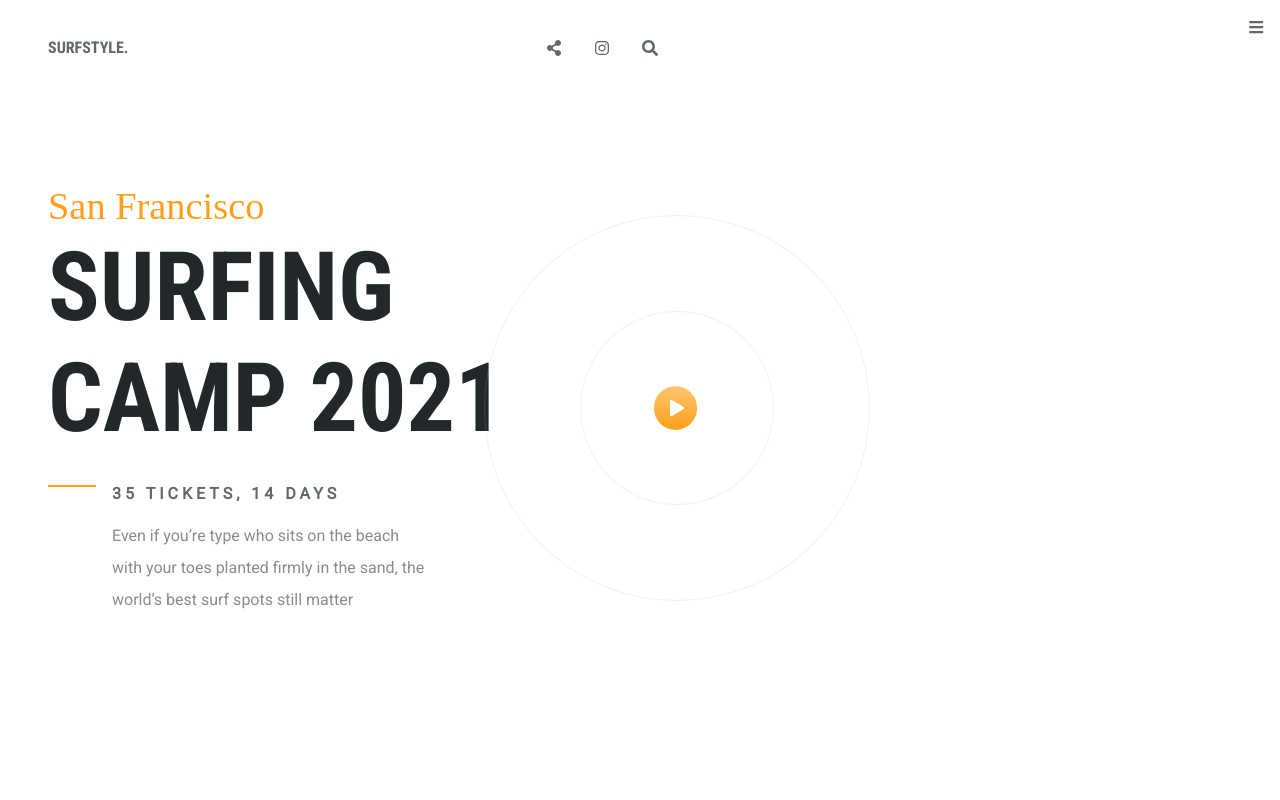
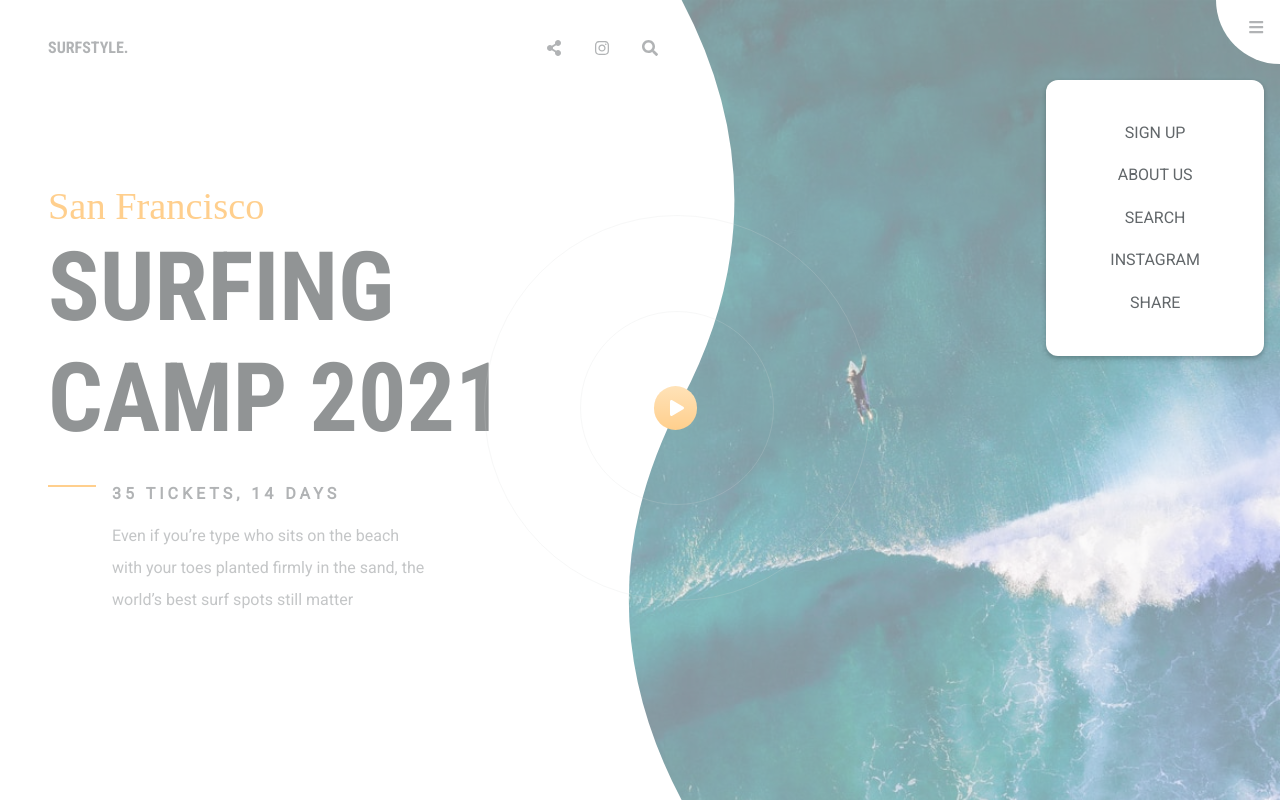
Before and after one commit to kepler003/surfstyle, a React app: page / in a window 1280 px wide. Shown: the top 800 px of the page. Built offline with nearby package versions, Linux system fonts and the light colour scheme; a web font is replaced by a local one.

Commit message:
Molecules -> Create Menu modal

```diff
--- a/src/components/molecules/HeaderNav.js
+++ b/src/components/molecules/HeaderNav.js
@@ -1,18 +1,13 @@
 import React from 'react';
 import { Button, Icon } from 'atoms/atoms';
-import Search from 'molecules/Search';
+import { Search, Menu } from 'molecules/molecules';
 
 
-export default () => {
-
-  return (
-    <nav className="header__nav">
-      <Button className="header__nav-btn" shape="rounded"><Icon icon="share-alt" /></Button>
-      <Button className="header__nav-btn" shape="rounded"><Icon icon="instagram" /></Button>
-      <Search />
-      <Button className="header__nav-btn header__nav-btn--menu" shape="rounded">
-        <Icon icon="bars" />
-      </Button>
-    </nav>
-  )
-};
+export default () => (
+  <nav className="header__nav">
+    <Button className="header__nav-btn" shape="rounded"><Icon icon="share-alt" /></Button>
+    <Button className="header__nav-btn" shape="rounded"><Icon icon="instagram" /></Button>
+    <Search />
+    <Menu />
+  </nav>
+);
--- /dev/null
+++ b/src/components/molecules/Menu.js
@@ -0,0 +1,71 @@
+import React, { useState } from 'react';
+import ReactModal from 'react-modal';
+import { Button, Icon } from 'atoms/atoms';
+
+
+export default () => {
+
+  const [isOpen, setIsOpen] = useState(true);
+  const [willClose, setWillClose] = useState(false);
+
+
+  const openModal = () => {
+    setIsOpen(true);
+  }
+
+  const closeModal = () => {
+    setIsOpen(false);
+    setWillClose(true);
+  };
+
+  const getParentSelector = () => document.querySelector('#root');
+
+
+  const handleLinkClick = (e) => {
+    e.preventDefault();
+    closeModal();
+  };
+
+
+  return (
+    <>
+      <Button
+        className="header__nav-btn header__nav-btn--menu"
+        shape="rounded"
+        onClick={ openModal }
+      >
+        <Icon icon="bars" />
+      </Button>
+      <ReactModal
+        overlayClassName={`menu ${willClose ? 'menu--close' : ''}`}
+        className=       {`menu__content ${willClose ? 'menu__content--close' : ''}}`}
+        parentSelector=  { getParentSelector }
+        appElement=      { document.querySelector('#root') }
+        isOpen=          { isOpen }
+        onRequestClose=  { closeModal }
+        onAfterClose=    { () => setWillClose(false) }
+        closeTimeoutMS=  { 250 }
+      >
+        <div className="menu__box">
+          <ul className="menu__list">
+            <li className="menu__item">
+              <a className="menu__link" href="/" onClick={ handleLinkClick }>SIGN UP</a>
+            </li>
+            <li className="menu__item">
+              <a className="menu__link" href="/" onClick={ handleLinkClick }>ABOUT US</a>
+            </li>
+            <li className="menu__item">
+              <a className="menu__link" href="/" onClick={ handleLinkClick }>SEARCH</a>
+            </li>
+            <li className="menu__item">
+              <a className="menu__link" href="/" onClick={ handleLinkClick }>INSTAGRAM</a>
+            </li>
+            <li className="menu__item">
+              <a className="menu__link" href="/" onClick={ handleLinkClick }>SHARE</a>
+            </li>
+          </ul>
+        </div>
+      </ReactModal>
+    </>
+  );
+};
--- a/src/components/molecules/molecules.js
+++ b/src/components/molecules/molecules.js
@@ -1,4 +1,5 @@
 import HeaderNav from 'molecules/HeaderNav';
 import Search from 'molecules/Search';
+import Menu from 'molecules/Menu';
 
-export { HeaderNav, Search };
+export { HeaderNav, Search, Menu };
--- /dev/null
+++ b/src/styles/_menu.scss
@@ -0,0 +1,118 @@
+
+$animation-duration: 250ms;
+
+.menu {
+  @include flex-center;
+  background-color: transparent;
+  position: fixed;
+  top: 0;
+  left: 0;
+  right: 0;
+  bottom: 0;
+  z-index: 100;
+  animation: animate-menu-overlay-open $animation-duration;
+  animation-fill-mode: forwards;
+
+  &--close {
+    animation: animate-menu-overlay-close $animation-duration;
+    animation-fill-mode: forwards;
+  }
+
+  &__content {
+    max-width: calc(100% - #{$size-4 * 2});
+    position: absolute;
+    top: $size-8 + $size-4;
+    right: $size-4;
+
+    &:focus {
+      outline: none;
+    }
+  }
+
+  &__box {
+    padding: $size-6 $size-8;
+    background-color: $white;
+    border-radius: $radius-3;
+    box-shadow: $shadow-2;
+  }
+
+  &__list {
+    @include flex-center;
+    @include flex-column;
+    list-style: none;
+  }
+
+  &__item {
+    margin: $size-3 0;
+    overflow: hidden;
+    animation: 0ms linear 250ms hide-underline;
+    animation-fill-mode: forwards;
+  }
+
+  &__link {
+    @include flex-center;
+    color: $font-color;
+    text-decoration: none;
+    position: relative;
+
+    &::after {
+      content: '';
+      width: 0;
+      height: 1px;
+      background-color: $secondary-4;
+      position: absolute;
+      bottom: -$size-2;
+      animation: animate-underline-close 250ms;
+      animation-fill-mode: forwards;
+    }
+
+    &:hover {
+      color: $secondary-4;
+
+      &::after {
+        content: '';
+        width: 0;
+        height: 1px;
+        background-color: $secondary-4;
+        position: absolute;
+        bottom: -$size-2;
+        animation: animate-underline-open 250ms;
+        animation-fill-mode: forwards;
+      }
+    }
+  }
+}
+
+
+@keyframes animate-menu-overlay-open {
+  to {
+    background-color: $search-background-color;
+  }
+}
+
+@keyframes animate-menu-overlay-close {
+  to {
+    opacity: 0;
+  }
+}
+
+@keyframes animate-underline-open {
+  to {
+    width: $size-6;
+  }
+}
+
+@keyframes animate-underline-close {
+  from {
+    width: $size-6;
+  }
+  to {
+    width: 0px;
+  }
+}
+
+@keyframes hide-underline {
+  to {
+    overflow: initial;
+  }
+}
--- a/src/styles/styles.scss
+++ b/src/styles/styles.scss
@@ -16,3 +16,4 @@
 @import './testimonials';
 @import './footer';
 @import './search';
+@import './menu';
```
